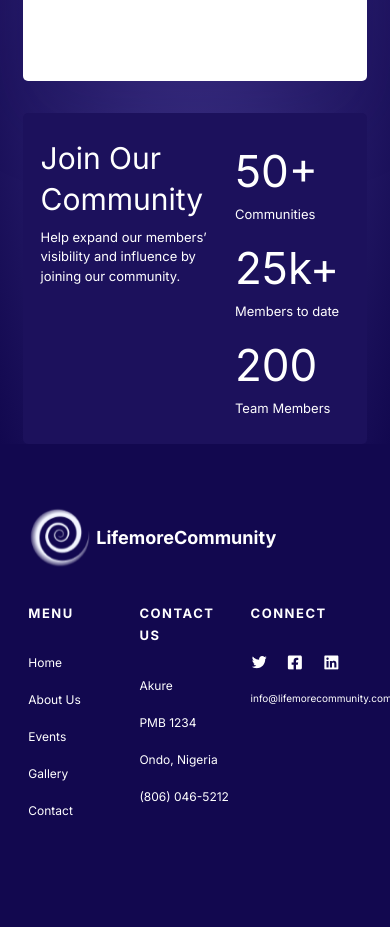
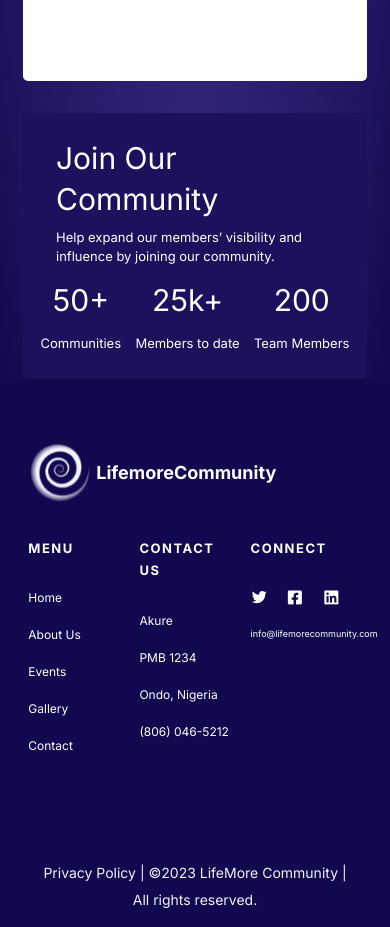
Before and after one commit to chayilDeborah/lifemore, a Next.js app: page /about in a window 390 px wide. Shown: the part 4000-4927 px from the top of the page. Built offline with nearby package versions, Linux system fonts and the light colour scheme.

Commit message:
feat: membership mobile responsiveness

```diff
--- a/src/app/component/Footer.jsx
+++ b/src/app/component/Footer.jsx
@@ -10,7 +10,7 @@ const Footer = () => {
     <div className='bg-[#12084F] flex justify-center '>
         <div className='max-w-7xl w-[100%]'>
             <div className='lg:flex lg:w-[100%] w-[95%] mx-auto lg:justify-evenly'>
-                <div className='flex lg:w-[100%] w-[90%] mx-auto lg:mx-[0px] lg:mt-[80px] mt-[50px] lg:mb-[0px] mb-[20px] items-center'>
+                <div className='flex lg:justify-center lg:w-[100%] w-[90%] mx-auto lg:mx-[0px] lg:mt-[80px] mt-[50px] lg:mb-[0px] mb-[20px] items-center lg:items-start'>
                     <Image src={cyclonewhite} alt='icon' className='h-[80px]'/>
                     <div className='text-[#fff] text-[18px] ml-[4px] font-bold leading-[88px]'>LifemoreCommunity</div>
                 </div>
@@ -38,7 +38,7 @@ const Footer = () => {
                         <Image src={facebook} alt='icon' className='ml-[20px]'/>
                         <Image src={linkedin} alt='icon' className='ml-[20px]'/>
                     </div>
-                    <div className='text-[#fff] text-[10px] lg:mt-[25px] mt-[15px] leading-[27px]'>info@lifemorecommunity.com</div>
+                    <div className='text-[#fff] lg:text-[12px] text-[9px] lg:mt-[25px] mt-[15px] leading-[27px]'>info@lifemorecommunity.com</div>
                 </div>
             </div>
             </div>
--- a/src/app/component/Membership.jsx
+++ b/src/app/component/Membership.jsx
@@ -183,8 +183,8 @@ const Membership = () => {
             </div>
           </div>
           <div className="w-[100%] lg:h-[263px] lg:mb-[31px] bg-[#1c115c] mt-[32px] rounded-[5px] flex justify-center py-[25px] lg:py-[50px]">
-            <div className="w-[90%] max-w-7xl grid grid-cols-2">
-              <div className="w-[180px] lg:w-full">
+            <div className="w-[90%] max-w-7xl grid lg:grid-cols-2">
+              <div className="w-[90%] mx-auto lg:mx-[0] lg:w-full">
                 <div className="text-[30px] leading-[40.8px] lg:leading-[44.8px] text-[#FFFFFF] mb-[8.11px]">
                   Join Our Community
                 </div>
@@ -193,9 +193,9 @@ const Membership = () => {
                   our community.
                 </div>
               </div>
-              <div className="lg:flex justify-between space-y-[10px] lg:space-y-[0px] ml-[40px] lg:ml-[0px]">
+              <div className="flex justify-between">
                 <div>
-                  <div className="text-[#FFF] text-[44px] leading-[67.2px]">
+                  <div className="text-[#FFF] text-center lg:text-left text-[30px] lg:text-[44px] leading-[67.2px]">
                     50+
                   </div>
                   <div className="text-[#fff] text-[13px] leading-[19.6px]">
@@ -203,7 +203,7 @@ const Membership = () => {
                   </div>
                 </div>
                 <div>
-                  <div className="text-[#FFF] text-[44px] leading-[67.2px]">
+                  <div className="text-[#FFF] text-center lg:text-left text-[30px] lg:text-[44px] leading-[67.2px]">
                     25k+
                   </div>
                   <div className="text-[#fff] text-[13px] leading-[19.6px]">
@@ -211,7 +211,7 @@ const Membership = () => {
                   </div>
                 </div>
                 <div>
-                  <div className="text-[#FFF] text-[44px] leading-[67.2px]">
+                  <div className="text-[#FFF] text-center lg:text-left text-[30px] lg:text-[44px] leading-[67.2px]">
                     200
                   </div>
                   <div className="text-[#fff] text-[13px] leading-[19.6px]">
```
